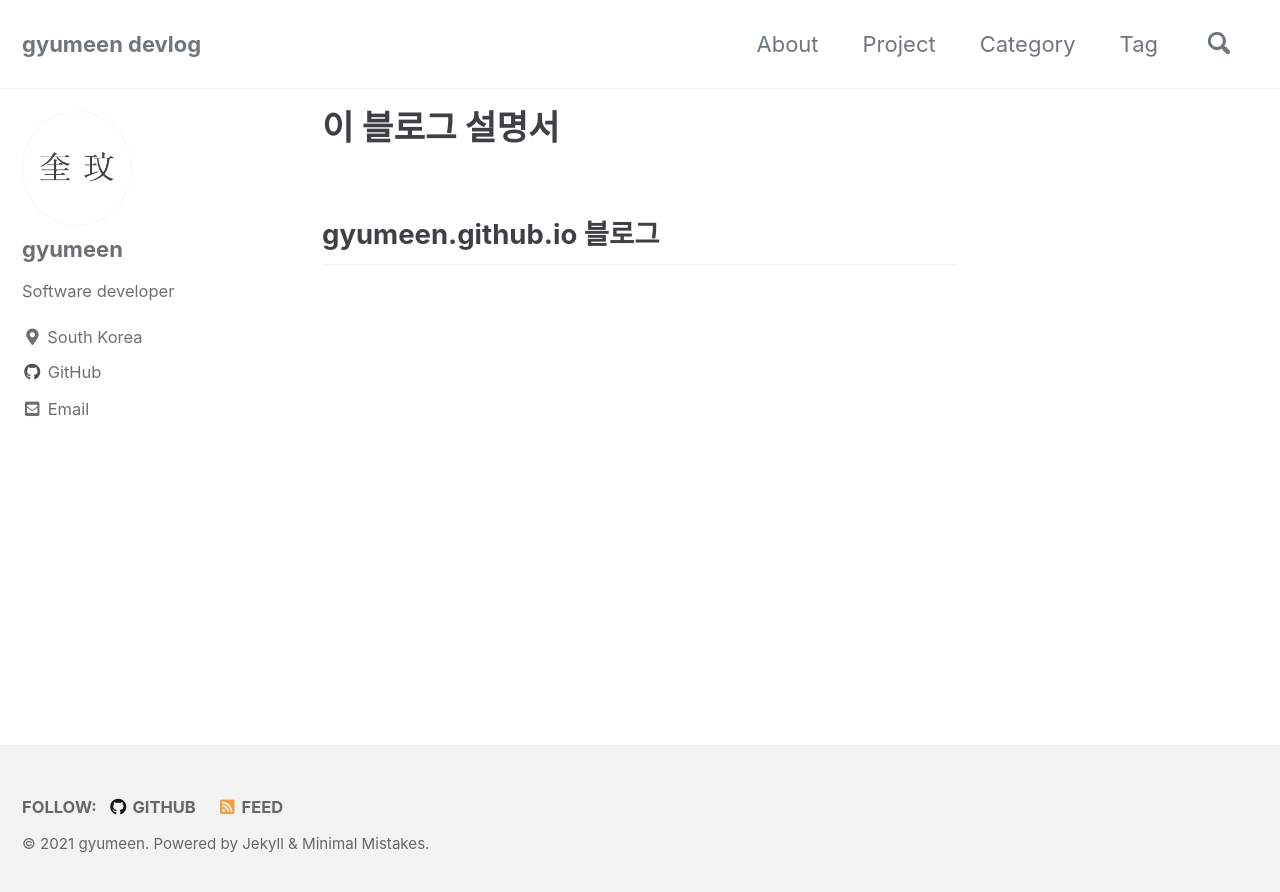
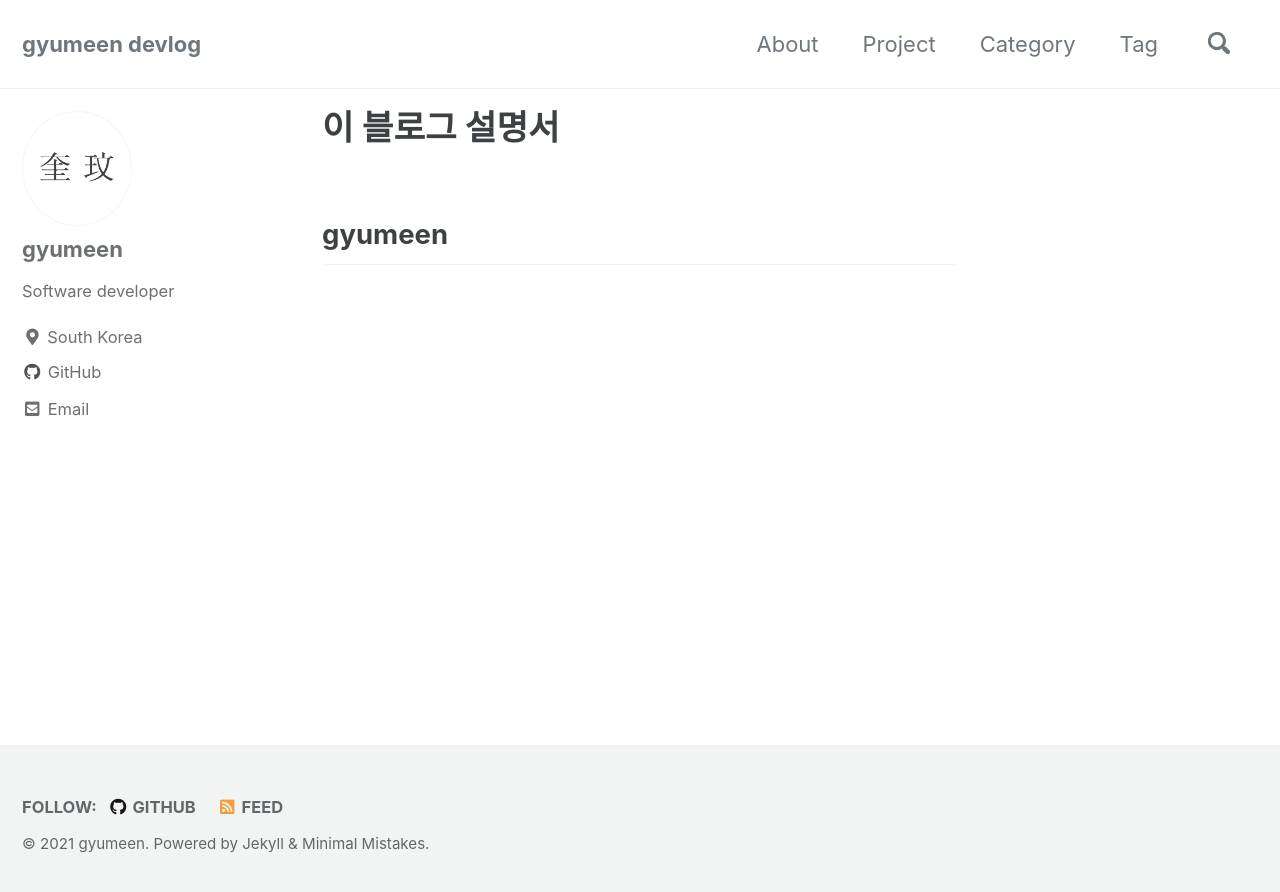
Before and after one commit to gyumeen/gyumeen.github.io, a Jekyll site: the page built from _pages/aboutme.md, in a window 1280 px wide. Shown: the top 892 px of the page. Built offline with Jekyll 4.4.1, drawn with Linux system fonts in a browser that asks for light colours; cached includes are drawn as plain includes.

Commit message:
Update aboutme.md

```diff
--- a/_pages/aboutme.md
+++ b/_pages/aboutme.md
@@ -5,4 +5,4 @@ layout: single
 author_profile: true
 ---
 
-## gyumeen.github.io 블로그
+## gyumeen
```
